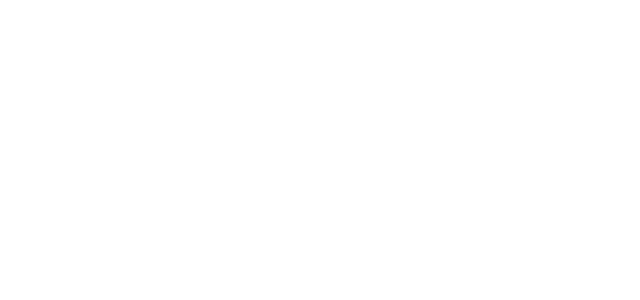
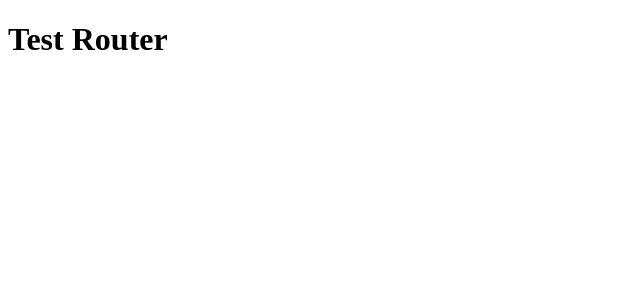
Before and after one commit to jlyon12/Blog-Client, a React (Vite) app: page / in a window 1280 px wide. Shown: the top 300 px of the page, without its empty margins (0-640 px from the left). Built offline with nearby package versions, Linux system fonts and the light colour scheme.

Commit message:
install: react-router, react-router-dom
  config router.jsx

```diff
--- a/package.json
+++ b/package.json
@@ -20,7 +20,9 @@
 	],
 	"dependencies": {
 		"react": "^18.2.0",
-		"react-dom": "^18.2.0"
+		"react-dom": "^18.2.0",
+		"react-router": "^6.17.0",
+		"react-router-dom": "^6.17.0"
 	},
 	"devDependencies": {
 		"@types/react": "^18.2.15",
--- a/src/main.jsx
+++ b/src/main.jsx
@@ -1,6 +1,8 @@
 import React from 'react';
 import ReactDOM from 'react-dom/client';
-
+import Router from 'src/router';
 ReactDOM.createRoot(document.getElementById('root')).render(
-	<React.StrictMode></React.StrictMode>
+	<React.StrictMode>
+		<Router />
+	</React.StrictMode>
 );
--- /dev/null
+++ b/src/router.jsx
@@ -0,0 +1,13 @@
+import { createBrowserRouter, RouterProvider } from 'react-router-dom';
+
+const Router = () => {
+	const router = createBrowserRouter([
+		{
+			path: '/',
+			element: <h1>Test Router</h1>,
+		},
+	]);
+	return <RouterProvider router={router} />;
+};
+
+export default Router;
```
Also changed, not shown: 1 other file (tests, documents, lock files or other folders).
